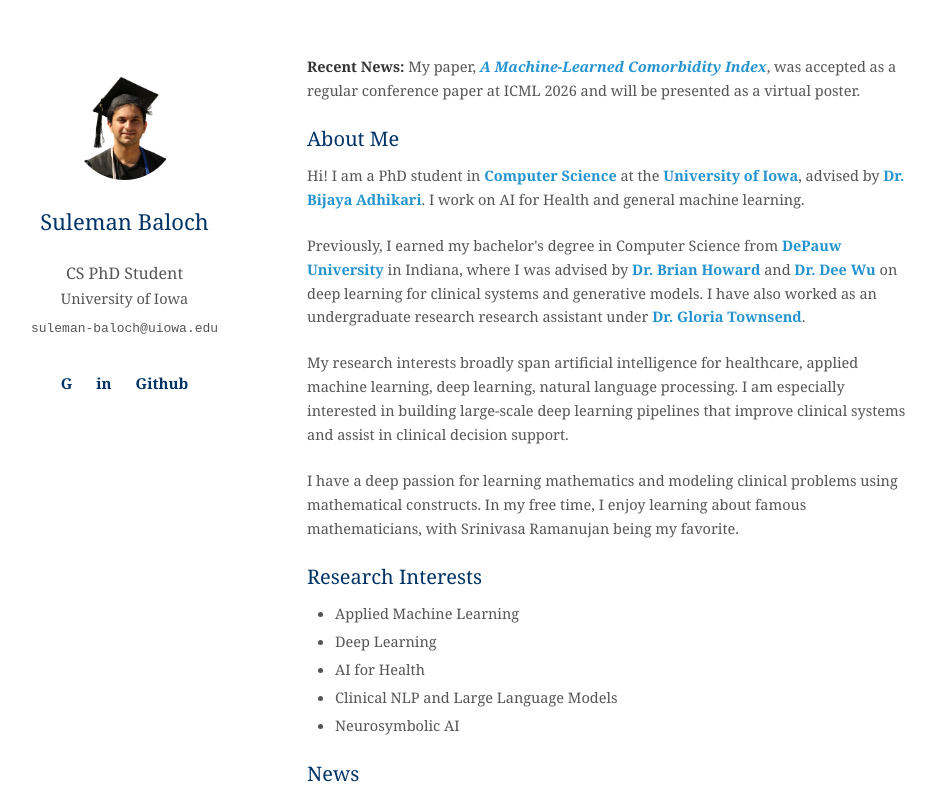
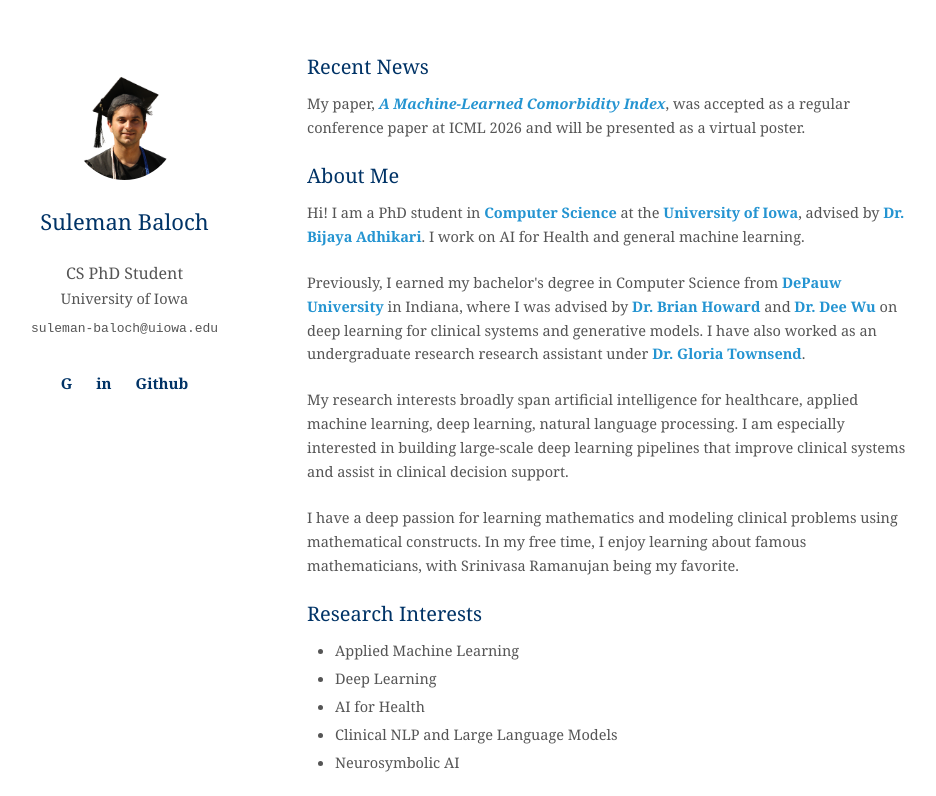
Before and after one commit to sbbaloch2024/sbbaloch2024.github.io, a plain HTML site: page index.html in a window 1280 px wide. Shown: the top 796 px of the page, without its empty margins (183-1119 px from the left). Drawn offline with Linux system fonts and the light colour scheme.

Commit message:
Update index.html

```diff
--- a/index.html
+++ b/index.html
@@ -29,7 +29,8 @@
 
     <!-- Main content -->
     <section class="content">
-      <p><strong>Recent News:</strong> My paper, <a href="https://icml.cc/virtual/2026/poster/65590"><em>A Machine-Learned Comorbidity Index</em></a>, was accepted as a regular conference paper at ICML 2026 and will be presented as a virtual poster.</p>
+
+      <h2>Recent News</h2> <p>My paper, <a href="https://icml.cc/virtual/2026/poster/65590"><em>A Machine-Learned Comorbidity Index</em></a>, was accepted as a regular conference paper at ICML 2026 and will be presented as a virtual poster.</p>
 
       <h2>About Me</h2>
 <p>
```
